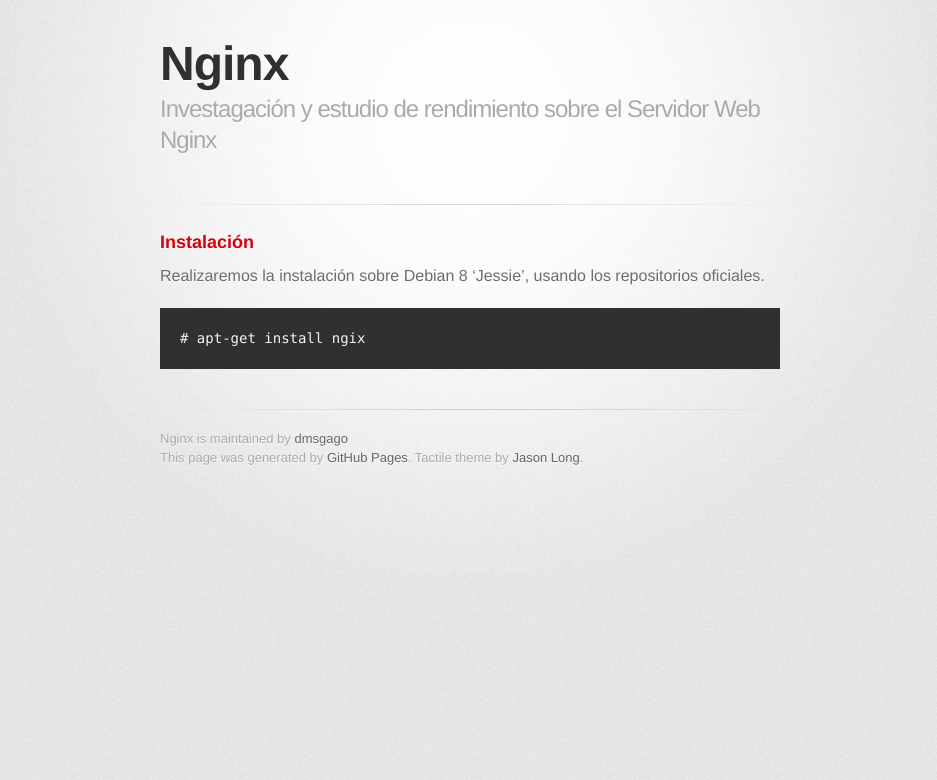
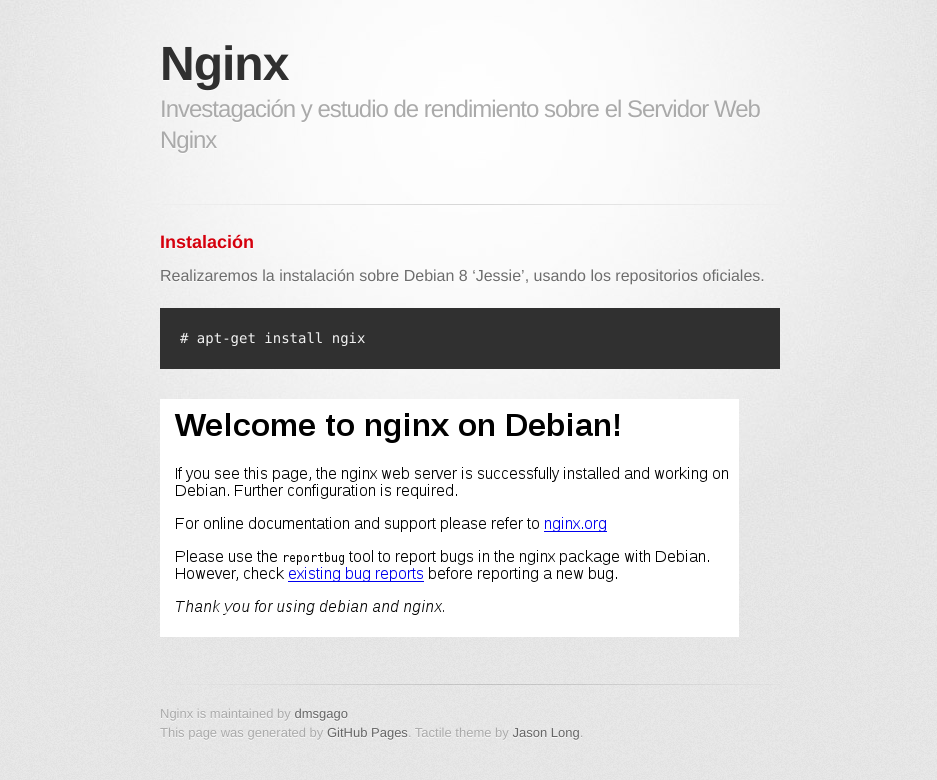
Before and after one commit to dmsgago/nginx, a Jekyll site: the page built from install/index.md, in a window 1280 px wide. Shown: the top 780 px of the page, without its empty margins (170-1107 px from the left). Built offline with Jekyll 4.4.1, drawn with Linux system fonts in a browser that asks for light colours; some web fonts are replaced.

Commit message:
Imáges n01.png subida

```diff
--- a/install/index.md
+++ b/install/index.md
@@ -10,3 +10,5 @@ tagline: Investagación y estudio de rendimiento sobre el Servidor Web Nginx
 Realizaremos la instalación sobre Debian 8 'Jessie', usando los repositorios oficiales.
 
     # apt-get install ngix
+
+![Instalacion Nginx](/nginx/images/n01.png)
```
Also changed, not shown: images/n01.png (added).
